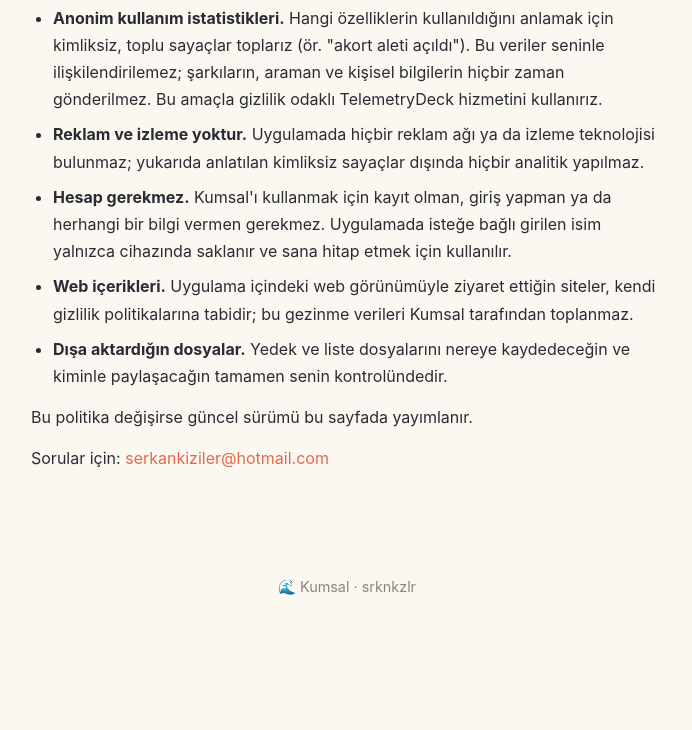
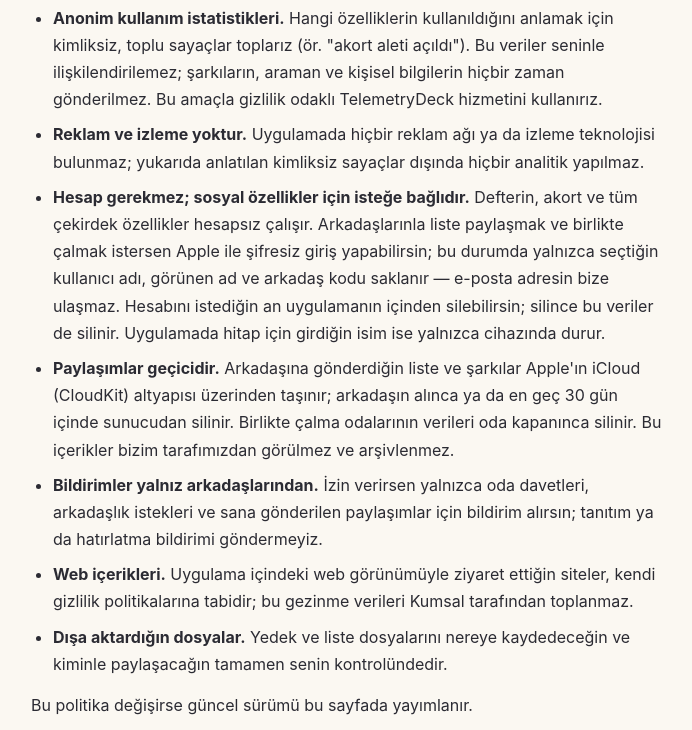
Before and after one commit to srknkzlr/kumsal-destek, a plain HTML site: page index.html in a window 1280 px wide. Shown: the part 1331-2061 px from the top of the page, without its empty margins (293-985 px from the left). Before the commit the page ends 1954 px from the top, so only its background shows below. Drawn offline with Linux system fonts and the light colour scheme.

Commit message:
Update privacy policy last updated date and details

```diff
--- a/index.html
+++ b/index.html
@@ -50,7 +50,7 @@
   </div>
 
   <h2>Gizlilik Politikası</h2>
-  <p><em>Son güncelleme: Ekim 2026</em></p>
+  <p><em>Son güncelleme: Kasım 2026</em></p>
 
   <p><strong>Kısa özet: Kumsal, kimliksiz kullanım sayaçları dışında senden hiçbir veri toplamaz.</strong></p>
 
@@ -74,9 +74,19 @@
         Bu amaçla gizlilik odaklı TelemetryDeck hizmetini kullanırız.</li>
     <li><strong>Reklam ve izleme yoktur.</strong> Uygulamada hiçbir reklam ağı ya da izleme
         teknolojisi bulunmaz; yukarıda anlatılan kimliksiz sayaçlar dışında hiçbir analitik yapılmaz.</li>
-    <li><strong>Hesap gerekmez.</strong> Kumsal'ı kullanmak için kayıt olman, giriş yapman ya da
-        herhangi bir bilgi vermen gerekmez. Uygulamada isteğe bağlı girilen isim yalnızca cihazında
-        saklanır ve sana hitap etmek için kullanılır.</li>
+    <li><strong>Hesap gerekmez; sosyal özellikler için isteğe bağlıdır.</strong> Defterin, akort ve
+        tüm çekirdek özellikler hesapsız çalışır. Arkadaşlarınla liste paylaşmak ve birlikte çalmak
+        istersen Apple ile şifresiz giriş yapabilirsin; bu durumda yalnızca seçtiğin kullanıcı adı,
+        görünen ad ve arkadaş kodu saklanır — e-posta adresin bize ulaşmaz. Hesabını istediğin an
+        uygulamanın içinden silebilirsin; silince bu veriler de silinir. Uygulamada hitap için
+        girdiğin isim ise yalnızca cihazında durur.</li>
+    <li><strong>Paylaşımlar geçicidir.</strong> Arkadaşına gönderdiğin liste ve şarkılar Apple'ın
+        iCloud (CloudKit) altyapısı üzerinden taşınır; arkadaşın alınca ya da en geç 30 gün içinde
+        sunucudan silinir. Birlikte çalma odalarının verileri oda kapanınca silinir. Bu içerikler
+        bizim tarafımızdan görülmez ve arşivlenmez.</li>
+    <li><strong>Bildirimler yalnız arkadaşlarından.</strong> İzin verirsen yalnızca oda davetleri,
+        arkadaşlık istekleri ve sana gönderilen paylaşımlar için bildirim alırsın; tanıtım ya da
+        hatırlatma bildirimi göndermeyiz.</li>
     <li><strong>Web içerikleri.</strong> Uygulama içindeki web görünümüyle ziyaret ettiğin siteler,
         kendi gizlilik politikalarına tabidir; bu gezinme verileri Kumsal tarafından toplanmaz.</li>
     <li><strong>Dışa aktardığın dosyalar.</strong> Yedek ve liste dosyalarını nereye kaydedeceğin ve
```
